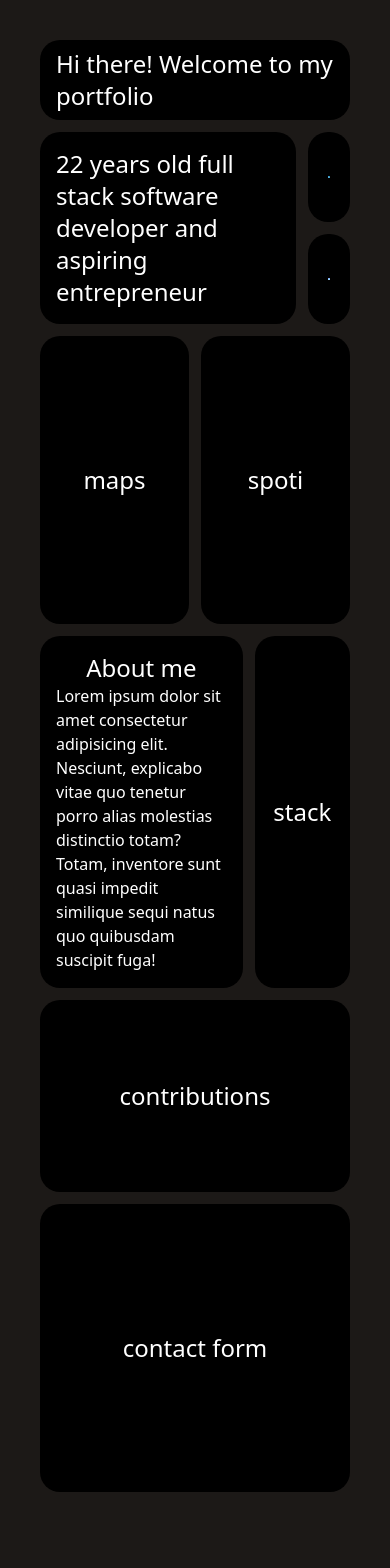
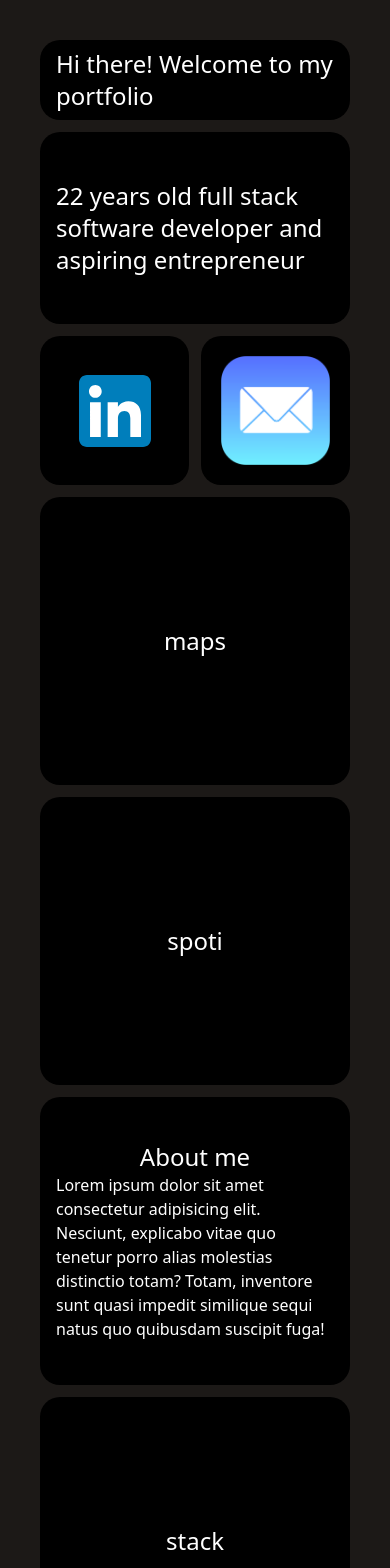
Before and after one commit to 965311532/gabrielearmento.com, a React (Vite) app: page / in a window 390 px wide. Shown: the top 1568 px of the page. Before the commit the page ends 1532 px from the top, so only its background shows below. Built offline with nearby package versions, Linux system fonts and the light colour scheme.

Commit message:
Make structure fully responsive

```diff
--- a/src/App.jsx
+++ b/src/App.jsx
@@ -10,14 +10,14 @@ function App() {
       </Card>
       <Card
         sizeClass="h-full min-h-48"
-        spanClass="col-span-5"
+        spanClass="md:col-span-5 col-span-6"
         bgClass="bg-black"
       >
         <h1 className="text-2xl text-white">
           22 years old full stack software developer and aspiring entrepreneur
         </h1>
       </Card>
-      <div className="col-span-1 w-full grid grid-cols-1 gap-3">
+      <div className="col-span-6 md:col-span-1 w-full grid grid-cols-2 md:grid-cols-1 gap-3">
         <Card sizeClass="w-full" bgClass="bg-black">
           <div className="p-1">
             <img src="/public/linkedin-logo.svg" alt="linkedin logo" />
@@ -29,13 +29,25 @@ function App() {
           </div>
         </Card>
       </div>
-      <Card sizeClass="h-72" spanClass="col-span-3" bgClass="bg-black">
+      <Card
+        sizeClass="h-72"
+        spanClass="col-span-6 md:col-span-3"
+        bgClass="bg-black"
+      >
         <h1 className="text-2xl text-white">maps</h1>
       </Card>
-      <Card spanClass="col-span-3" bgClass="bg-black">
+      <Card
+        sizeClass="h-72"
+        spanClass="col-span-6 md:col-span-3"
+        bgClass="bg-black"
+      >
         <h1 className="text-2xl text-white">spoti</h1>
       </Card>
-      <Card spanClass="col-span-4" bgClass="bg-black">
+      <Card
+        sizeClass="h-72"
+        spanClass="col-span-6 md:col-span-4"
+        bgClass="bg-black"
+      >
         <h1 className="text-2xl text-white">About me</h1>
         <span className="text-white">
           Lorem ipsum dolor sit amet consectetur adipisicing elit. Nesciunt,
@@ -44,7 +56,11 @@ function App() {
           quibusdam suscipit fuga!
         </span>
       </Card>
-      <Card spanClass="col-span-2" bgClass="bg-black">
+      <Card
+        sizeClass="h-72"
+        spanClass="col-span-6 md:col-span-2"
+        bgClass="bg-black"
+      >
         <h1 className="text-2xl text-white">stack</h1>
       </Card>
       <Card sizeClass="h-48" spanClass="col-span-6" bgClass="bg-black">
```
